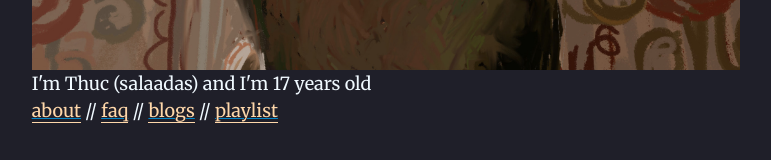
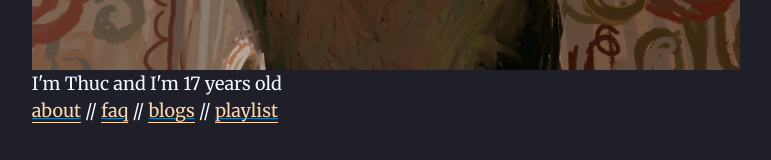
Before and after one commit to salaadas/personal-site, a Gatsby site: page / in a window 1280 px wide. Shown: the part 424-584 px from the top of the page, without its empty margins (254-1025 px from the left). Built offline with nearby package versions, Linux system fonts and the light colour scheme; Gatsby itself is replaced by a stand-in of ours; some packages are replaced by stand-ins of ours.

Commit message:
change name

```diff
--- a/src/components/Me.jsx
+++ b/src/components/Me.jsx
@@ -32,7 +32,7 @@ const Me = () => {
         />
       <div className="text-center">
         <p className="italic">
-            I'm Thuc (salaadas) and I'm {new Date().getFullYear() - 2005} years old
+            I'm Thuc and I'm {new Date().getFullYear() - 2005} years old
         </p>
         <p>
           <Link className="link" href="/about">
```
